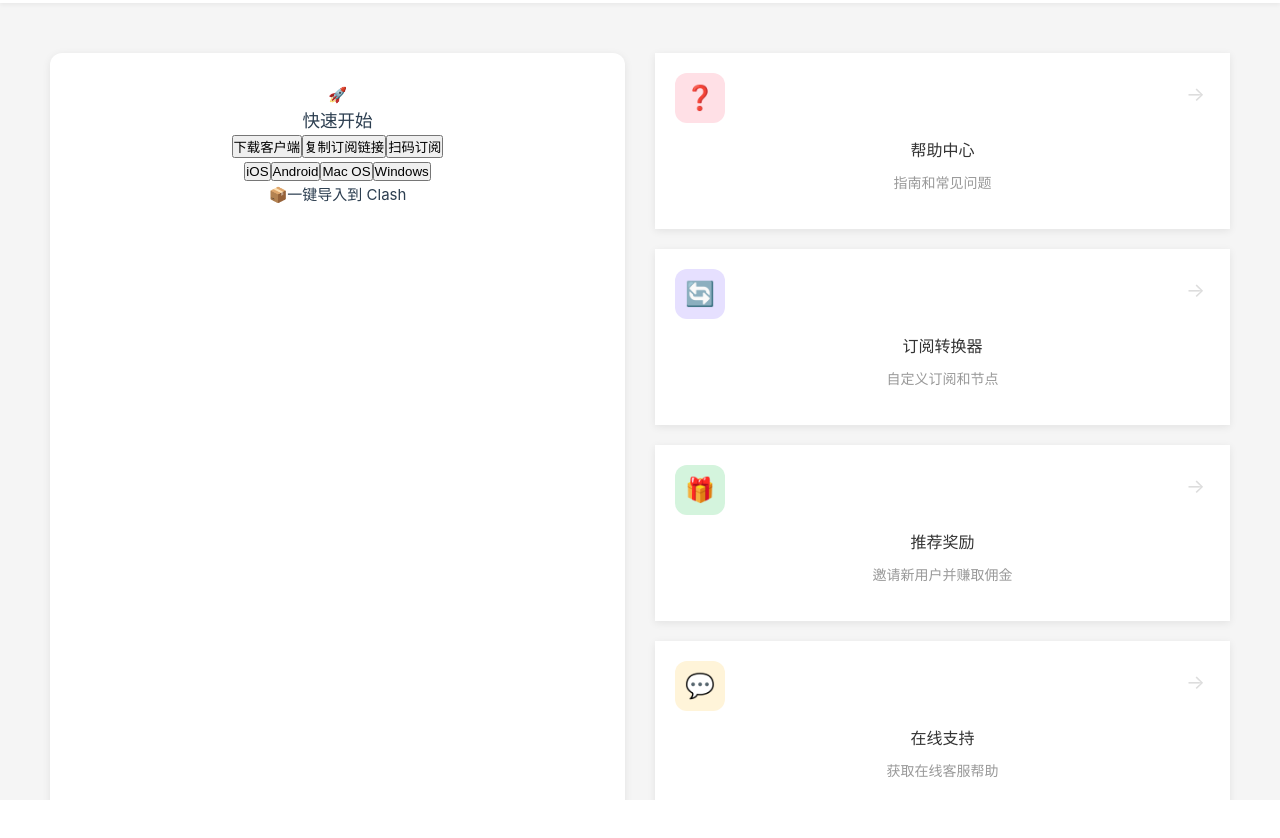
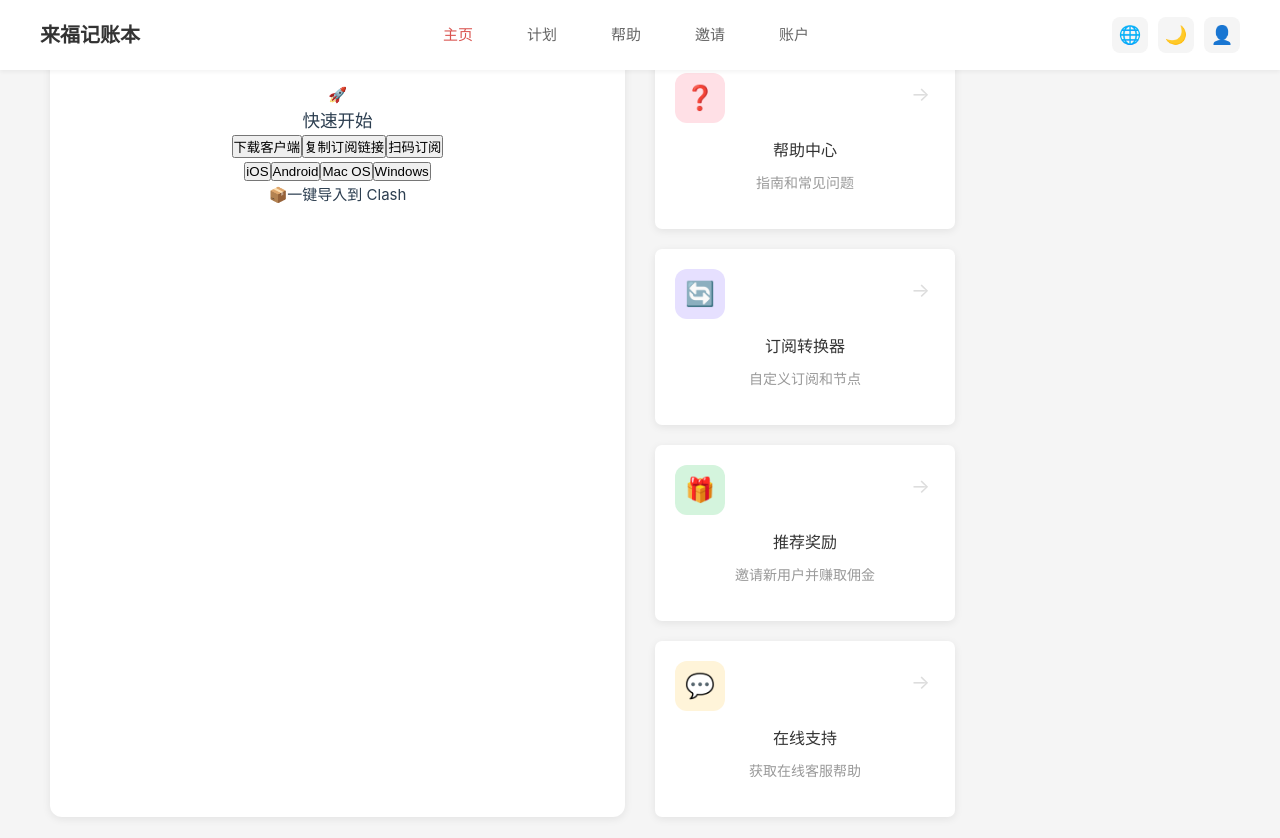
Before and after one commit to murphy-955/db-mysql-homework, a Vue app in the folder front/bill_management_system/: page /login in a window 1280 px wide. Both pictures are taken after a click on the button "直接进入主界面". Shown: the top 838 px of the page. Before the commit the page ends 800 px from the top, so only its background shows below. Built offline with nearby package versions, Linux system fonts and the light colour scheme.

Commit message:
fix: 修改dashboard页面显示错误问题

```diff
--- a/front/bill_management_system/package.json
+++ b/front/bill_management_system/package.json
@@ -13,7 +13,9 @@
     "lint": "eslint . --fix --cache"
   },
   "dependencies": {
-    "vue": "^3.5.22"
+    "axios": "^1.13.2",
+    "vue": "^3.5.22",
+    "vue-router": "^4.6.3"
   },
   "devDependencies": {
     "@eslint/js": "^9.37.0",
--- a/front/bill_management_system/src/assets/main.css
+++ b/front/bill_management_system/src/assets/main.css
@@ -2,11 +2,10 @@
 
 #app {
   width: 100vw;
-  height: 56.25vw; /* 16:9 aspect ratio */
+  min-height: 100vh;
   margin: 0;
   padding: 0;
   font-weight: normal;
-  overflow: hidden;
 }
 
 a,
--- a/front/bill_management_system/src/components/dashboard.vue
+++ b/front/bill_management_system/src/components/dashboard.vue
@@ -93,7 +93,7 @@ export default {
 
 <style scoped>
 * {
-  margin: 0;
+  //margin: 0;
   padding: 0;
   box-sizing: border-box;
 }
@@ -106,6 +106,9 @@ export default {
 
 /* 导航栏 */
 .navbar {
+  position: sticky;
+  top: 0;
+  z-index: 1000;
   background-color: white;
   display: flex;
   justify-content: space-between;
@@ -192,12 +195,13 @@ export default {
 
 .feature-card {
   background: white;
-  border-radius: px;
+  border-radius: 7px;
   padding: 20px; /* 从25px减少到20px，缩小卡片大小 */
   box-shadow: 0 2px 8px rgba(0, 0, 0, 0.08);
   cursor: pointer;
   transition: all 0.3s;
   position: relative;
+  width: 300px;
 }
 
 .feature-card:hover {
```
Also changed, not shown: 1 other file (tests, documents, lock files or other folders).
